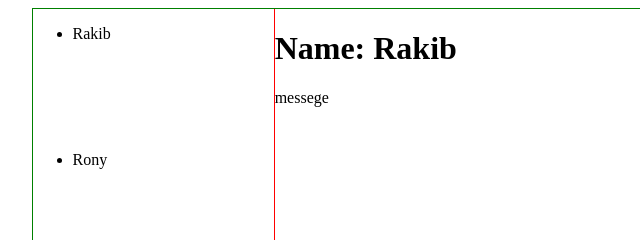
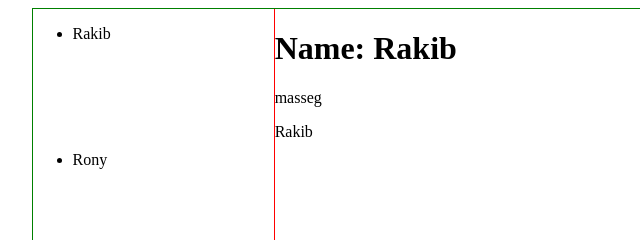
Before and after one commit to mdnlislam/javascript-js, a website: page Javascript/index.html in a window 1280 px wide. Both pictures are taken after a click on the item "Rakib". Shown: the top 240 px of the page, 165-805 px from the left. Drawn offline with Linux system fonts and the light colour scheme.

Commit message:
modification

```diff
--- a/Javascript/index.html
+++ b/Javascript/index.html
@@ -73,16 +73,16 @@
 
       <div class="message">
         <h1>Name: <span class="selector-user-name"></span></h1>
-        <div class="message_container"></div>
+        <div class="message_container"><p class="para">masseg</p></div>
       </div>
     </div>
 
     <script>
      const nameWrapper = document.querySelector(".selector-user-name");
-     const para =document.querySelector(".message_container");
+     const container =document.querySelector(".message_container");
      function nameSetter(name) {
       nameWrapper.innerText =name;
-      para.innerHTML =`<p class="para">messege</p>`;
+      container.innerHTML +=`<p class="para">${name}</p>`;
      }
     </script>
   </body>
```
